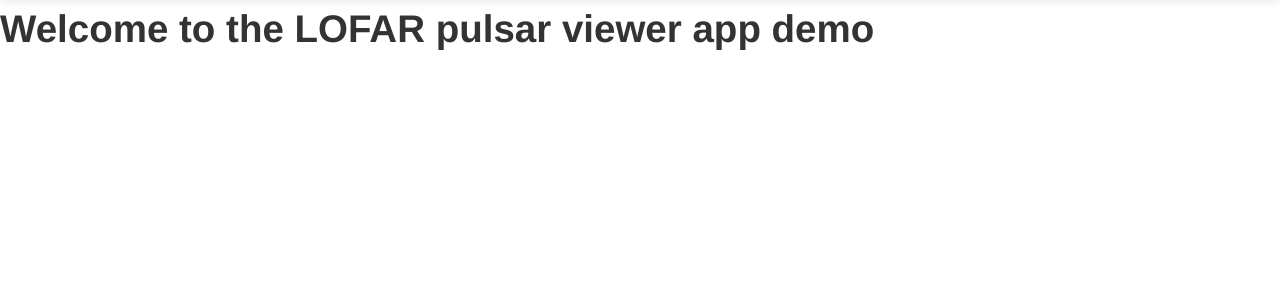
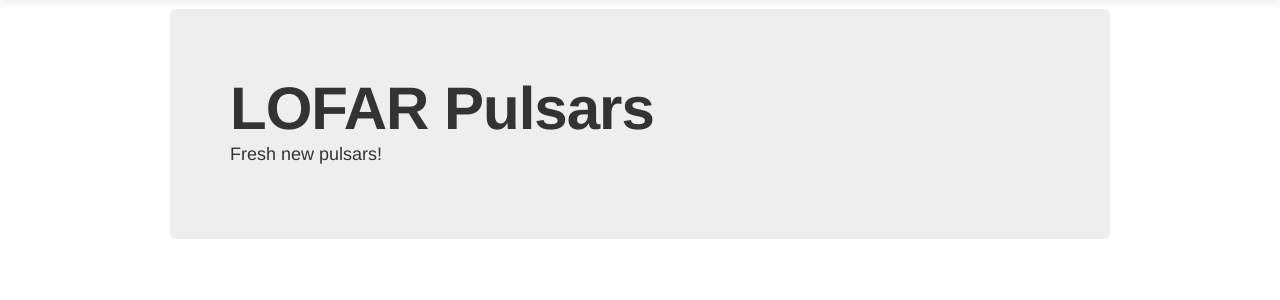
Before and after one commit to tcoenen/pulsarviewer, a Django app: page /folds/home/ in a window 1280 px wide. Shown: the part 41-341 px from the top of the page. Run offline with Django 3.2, Linux system fonts and the light colour scheme; parts of the project's set-up code (start-up, migrations or seed data) failed here and were passed over; some libraries are stand-ins or nearby versions.

Commit message:
Straggler.

```diff
--- a/fold/templates/home.html
+++ b/fold/templates/home.html
@@ -1,6 +1,11 @@
 {% extends "base.html" %}
 
 {% block content %}
-<h1>Welcome to the LOFAR pulsar viewer app demo</h1>
+<div class="container">
+	<div class="hero-unit">
+		<h1>LOFAR Pulsars</h1>
+		<p>Fresh new pulsars!</p>
+	</div>
+</div>
 
 {% endblock %}
```
